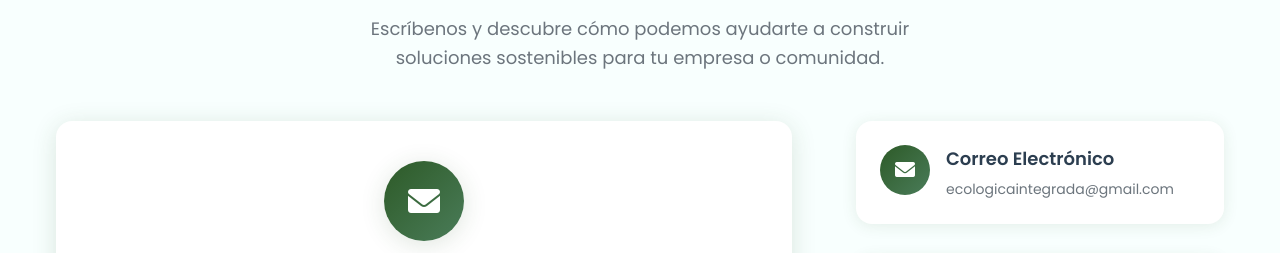
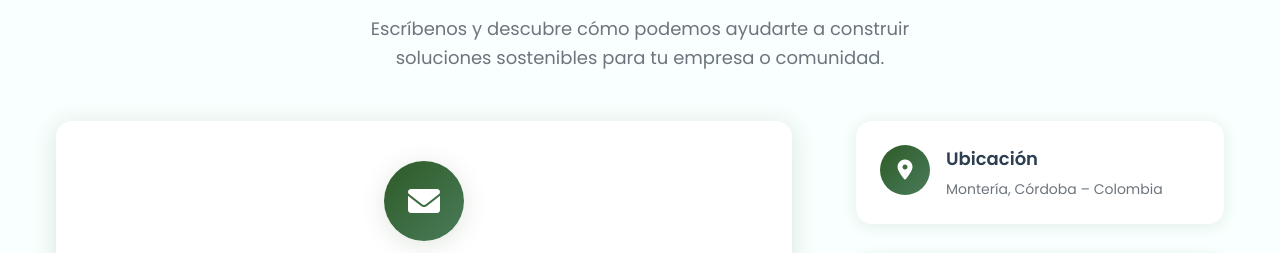
Before and after one commit to ecologica-sas/ecologica-web, a plain HTML site: page index.html in a window 1280 px wide. Shown: the part 4800-5053 px from the top of the page. Drawn offline with nearby package versions, Linux system fonts and the light colour scheme.

Commit message:
Remove email contact information from the contact section and add a placeholder for TikTok link.

```diff
--- a/index.html
+++ b/index.html
@@ -353,17 +353,6 @@
 
                 <!-- ===== INFORMACIÓN DE CONTACTO ===== -->
                 <div class="contact__info">
-                    <!-- ===== EMAIL DE CONTACTO ===== -->
-                    <div class="contact__item">
-                        <div class="contact__icon">
-                            <i class="fas fa-envelope"></i>
-                        </div>
-                        <div class="contact__details">
-                            <h4>Correo Electrónico</h4>
-                            <p>ecologicaintegrada@gmail.com</p>
-                        </div>
-                    </div>
-
                     <!-- ===== UBICACIÓN ===== -->
                     <div class="contact__item">
                         <div class="contact__icon">
@@ -405,6 +394,14 @@
                         <i class="fab fa-instagram"></i>
                         <span>Síguenos en Instagram</span>
                     </a>
+
+                    <!-- ===== TIKTOK - DESCOMENTAR CUANDO SE AGREGUE ===== -->
+                    <!--
+                    <a href="https://www.tiktok.com/@ecologicaintegrada" class="footer__social-link" target="_blank">
+                        <i class="fab fa-tiktok"></i>
+                        <span>Síguenos en TikTok</span>
+                    </a>
+                    -->
                 </div>
             </div>
         </div>
```
